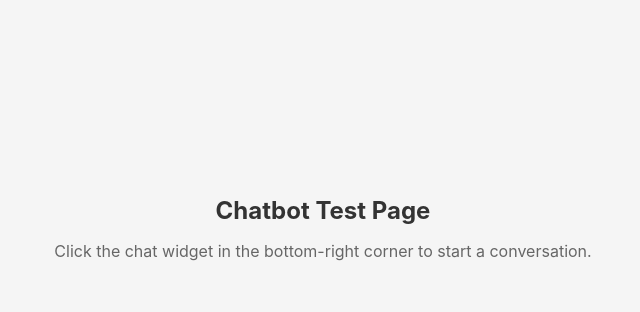
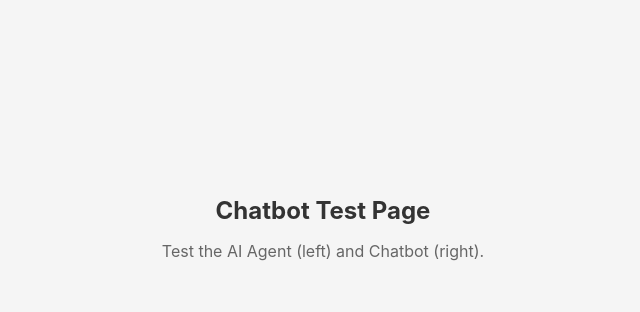
Before and after one commit to sumit-500/chatbot-test, a plain HTML site: page index.html in a window 1280 px wide. Shown: the part 172-484 px from the top of the page, without its empty margins (317-957 px from the left). Drawn offline with Linux system fonts and the light colour scheme.

Commit message:
Add Jug AI agent widget on left side

```diff
--- a/index.html
+++ b/index.html
@@ -30,9 +30,10 @@
 <body>
     <div class="container">
         <h1>Chatbot Test Page</h1>
-        <p>Click the chat widget in the bottom-right corner to start a conversation.</p>
+        <p>Test the AI Agent (left) and Chatbot (right).</p>
     </div>
 
+    <script id="jug-ai-agent" src="https://app.jug.ai/agent.min.js" data-bot="794b6787-189b-48a8-936a-3c1b7221addb"></script>
     <script id="jug-ai-chat" src="https://app.jug.ai/chat.min.js" data-bot="cc63f2e4-4f86-4e2e-b56d-775d1696cfe1"></script>
 </body>
 </html>
```
